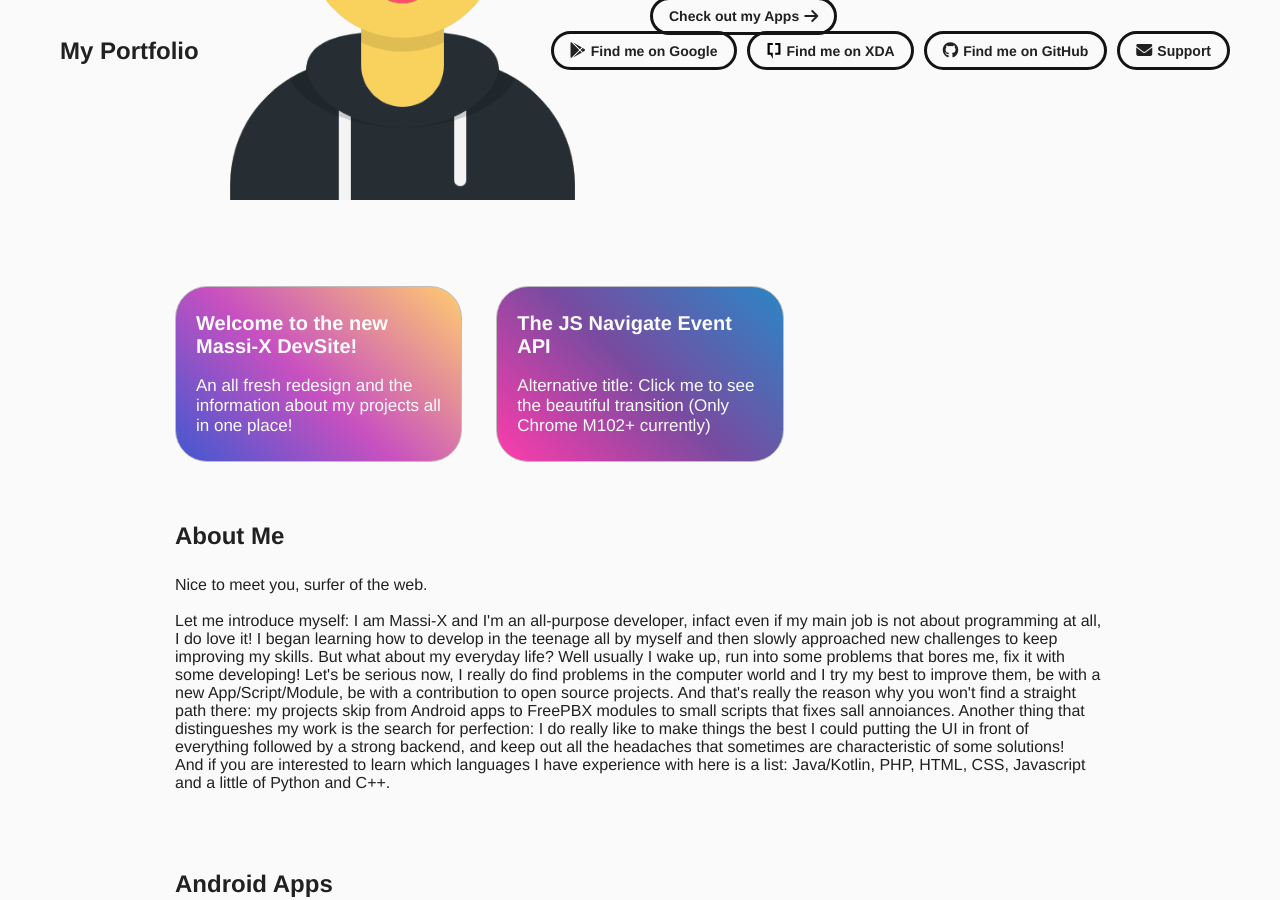
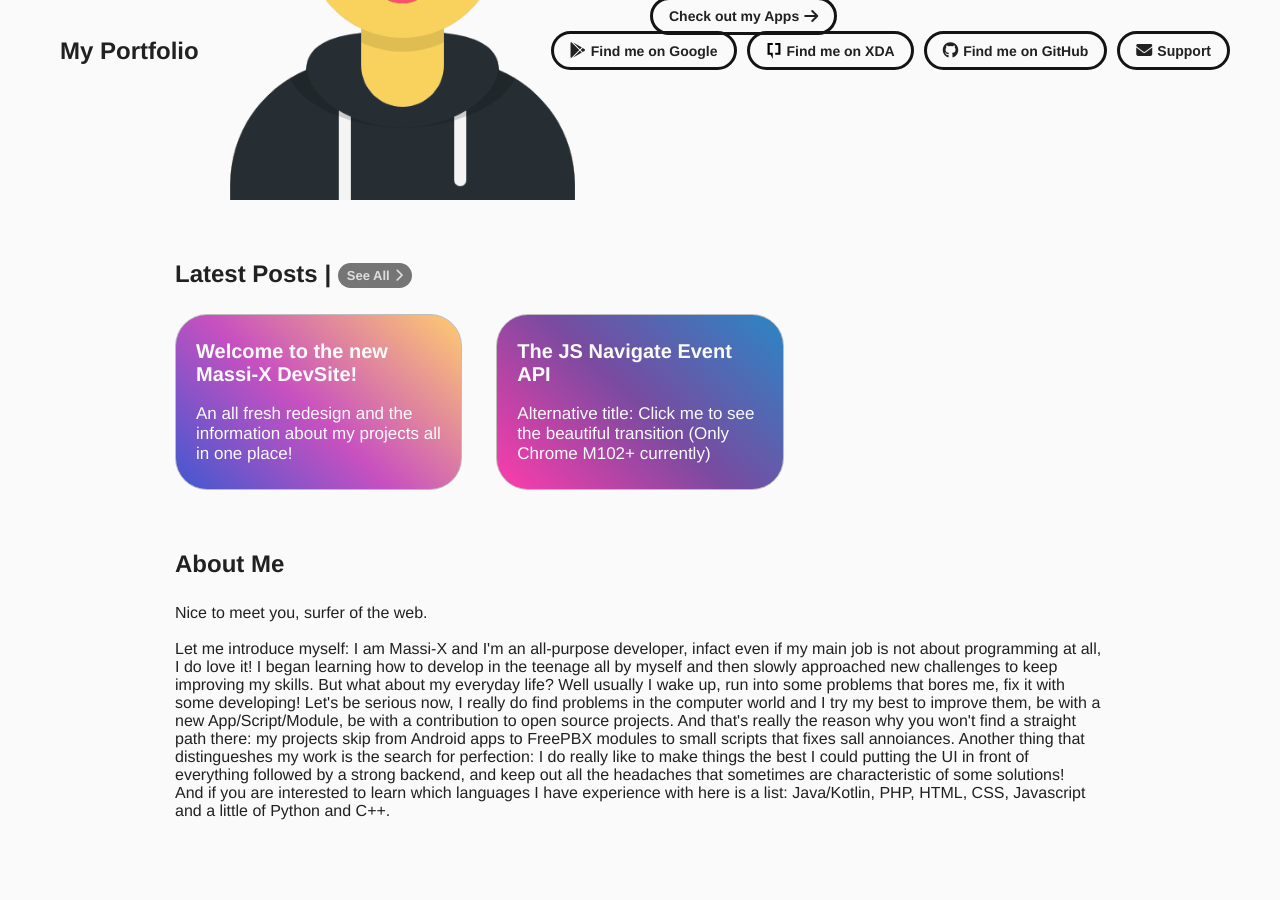
Before and after one commit to Massi-X/massi-x.github.io, a Jekyll site: the page built from index.html, in a window 1280 px wide and 900 px high, scrolled down 508 px. Built offline with Jekyll 4.4.1, drawn with Linux system fonts in a browser that asks for light colours.

Commit message:
Added blog link

```diff
--- a/index.html
+++ b/index.html
@@ -35,7 +35,9 @@ description: Who am I, My Apps, Projects & Contributions.
 
 			<!-- BLOG -->
 			<div class="projects-section">
-				<span class="subheader-text">{{ site.data._strings.en.blog }}</span>
+				<span class="subheader-text">{{ site.data._strings.en.blogposts }} | <a href="/blog.html"
+						class="button mini filled"><span class="button-text">See All </span><i
+							class="fas fa-chevron-right move"></i></a></span>
 
 				<div class="grid-container equal">
 					<!-- version used to loop through the available colors for blog cards -->
```
